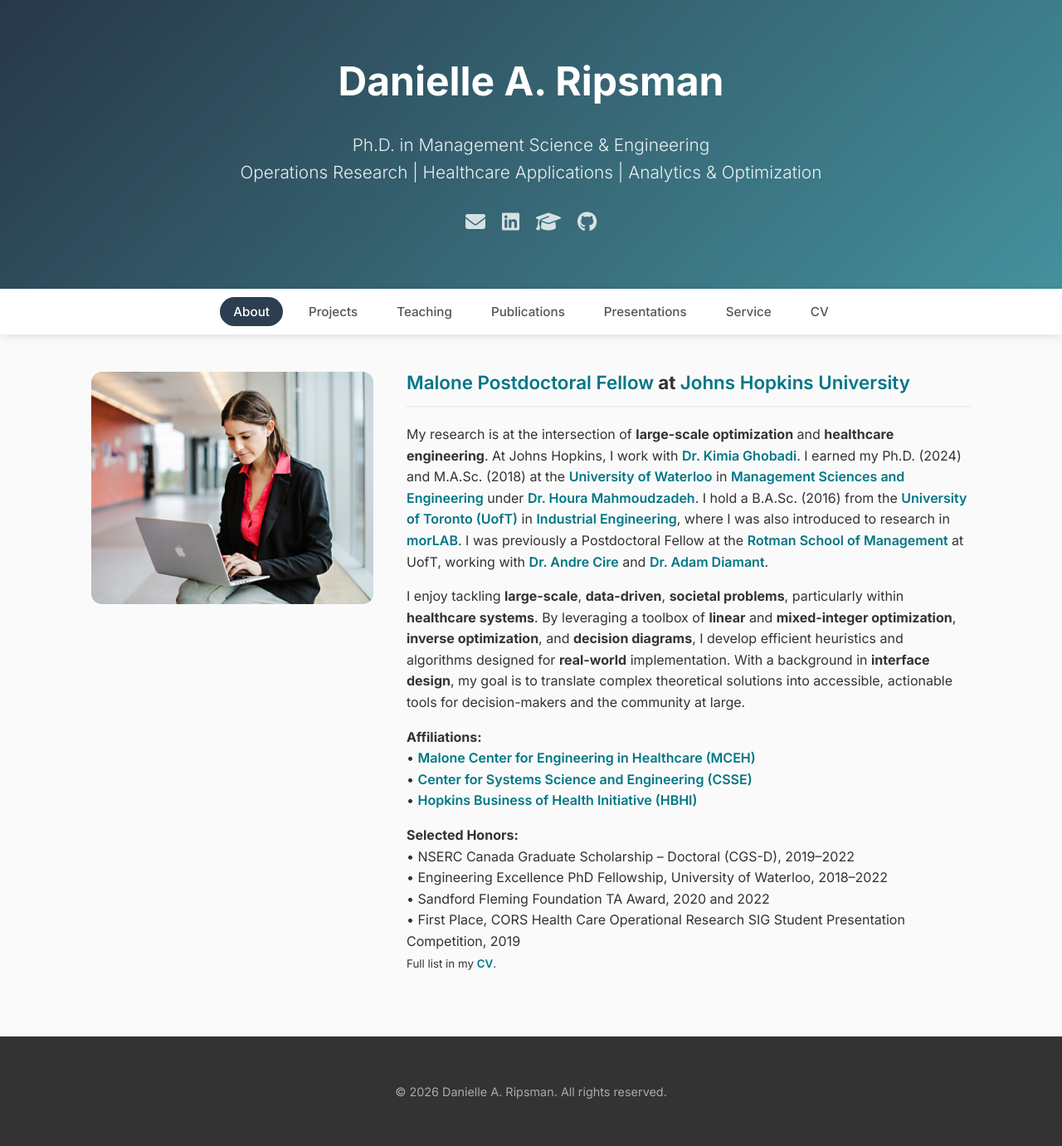
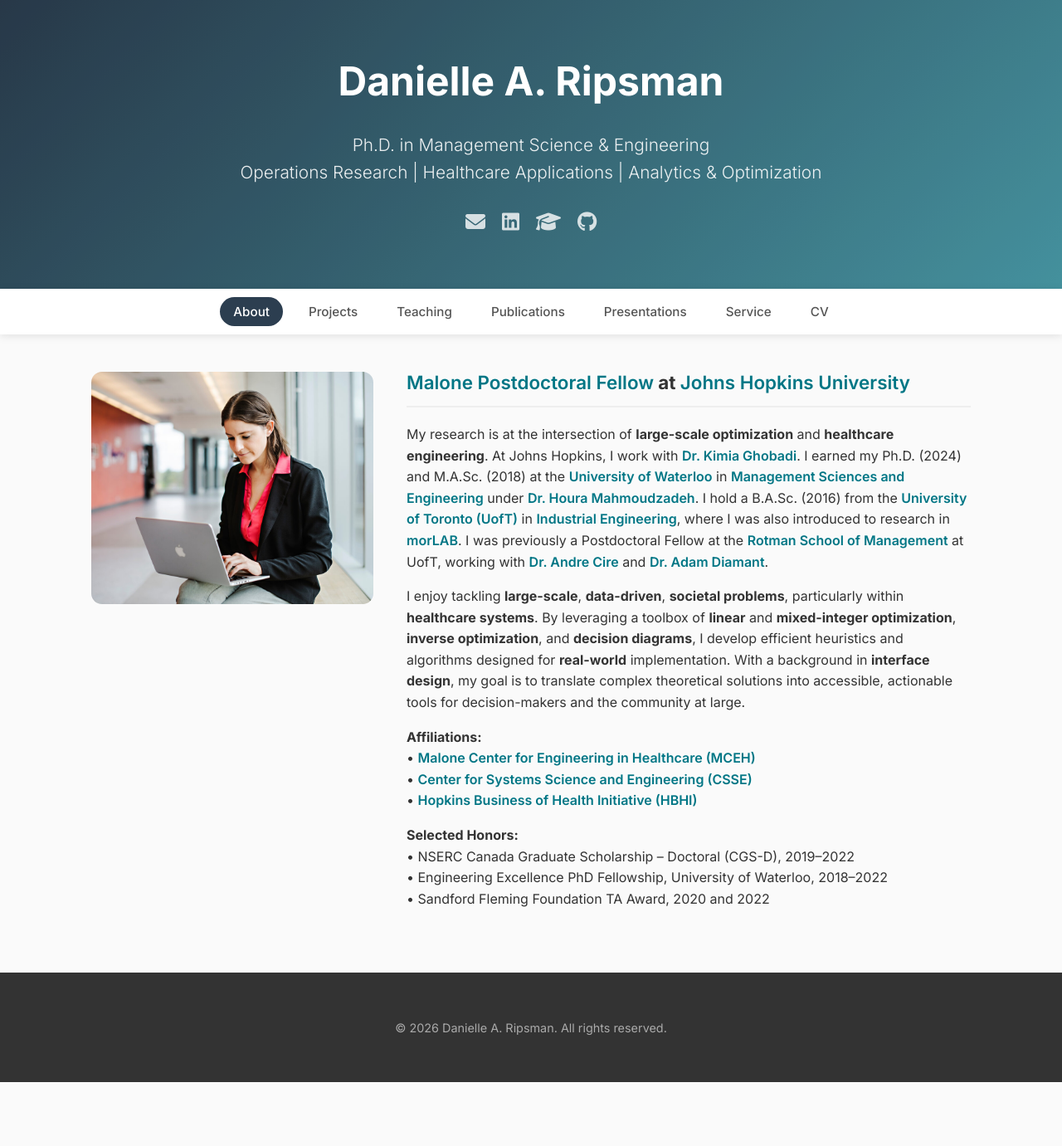
Before and after one commit to DaniRip/DaniRip.github.io, a Jekyll site: the page built from index.md, in a window 1280 px wide. Shown: the whole page at 83% size. Built offline with Jekyll 4.4.1, drawn with Linux system fonts in a browser that asks for light colours; after the commit the page ends 1304 px from its top, so only the background shows below that.

Commit message:
Homepage: trim Selected Honors
Co-Authored-By: Claude Opus 5.5 <noreply@anthropic.com>

```diff
--- a/index.md
+++ b/index.md
@@ -20,9 +20,7 @@ I enjoy tackling **large-scale**, **data-driven**, **societal problems**, partic
 **Selected Honors:**<br>
 &#8226; NSERC Canada Graduate Scholarship – Doctoral (CGS-D), 2019–2022<br>
 &#8226; Engineering Excellence PhD Fellowship, University of Waterloo, 2018–2022<br>
-&#8226; Sandford Fleming Foundation TA Award, 2020 and 2022<br>
-&#8226; First Place, CORS Health Care Operational Research SIG Student Presentation Competition, 2019<br>
-<small>Full list in my <a href="{{ "/cv/" | relative_url }}">CV</a>.</small>
+&#8226; Sandford Fleming Foundation TA Award, 2020 and 2022
 
 <!-- Whether exploring public health systems or fundamental algorithmic mathematics, I am driven by a commitment to clear communication, illustration, and teaching.  -->
 
```
